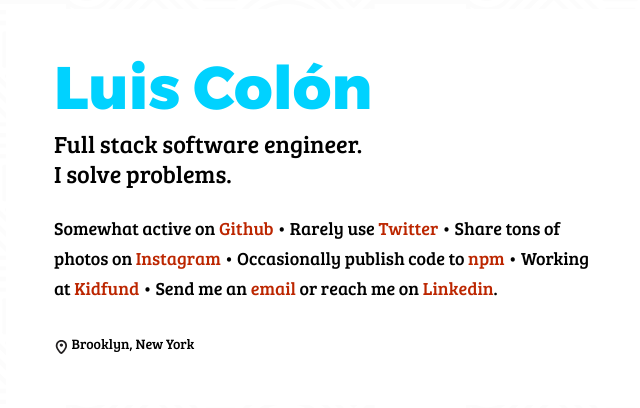
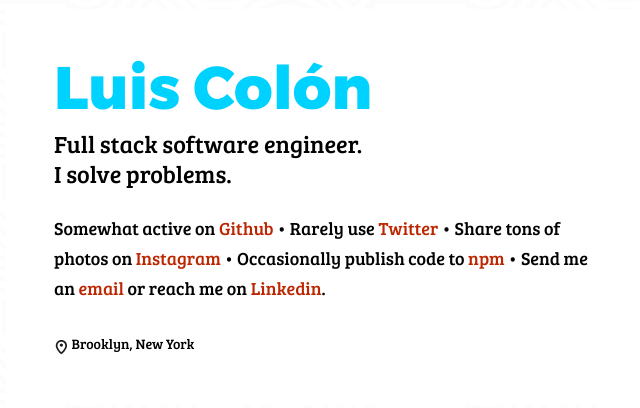
Before and after one commit to luisfcolon/luisfcolon.github.io, a website: page index.html in a window 1280 px wide. Shown: the part 193-601 px from the top of the page, without its empty margins (309-949 px from the left). Drawn offline with Linux system fonts and the light colour scheme.

Commit message:
Removed kidfund job from short bio

```diff
--- a/index.html
+++ b/index.html
@@ -1,13 +1,11 @@
 <!DOCTYPE html>
 <html>
 <head>
-	<!-- Global Site Tag (gtag.js) - Google Analytics -->
 	<script async src="https://www.googletagmanager.com/gtag/js?id=UA-107187729-1"></script>
 	<script>
 	  window.dataLayer = window.dataLayer || [];
 	  function gtag(){dataLayer.push(arguments)};
 	  gtag('js', new Date());
-
 	  gtag('config', 'UA-107187729-1');
 	</script>
 	<meta charset="utf-8">
@@ -17,7 +15,6 @@
 	<title>Luis Colón | Full Stack Software Engineer</title>
 	<link rel="icon" href="favicon.png" type="image/x-icon">
 </head>
-
 <body>
 	<section class="main">
 		<div class="card-text">
@@ -31,7 +28,6 @@
 				Rarely use <a class="card-text-content-link" href="https://twitter.com/lfcolon62">Twitter</a> &bull;
 				Share tons of photos on <a class="card-text-content-link" href="https://www.instagram.com/lulu.cthulhu/">Instagram</a> &bull;
 				Occasionally publish code to <a class="card-text-content-link" href="https://www.npmjs.com/~luisfcolon">npm</a> &bull;
-				Working at <a class="card-text-content-link" href="http://www.kidfund.us/">Kidfund</a> &bull;
 				Send me an <a class="card-text-content-link" href="mailto:luiscolon62@gmail.com">email</a> or reach me on
 				<a class="card-text-content-link" href="https://www.linkedin.com/in/luisfcolon/">Linkedin</a>.
 			</div>
@@ -44,5 +40,4 @@
 		</div>
 	</section>
 </body>
-
 </html>
```
